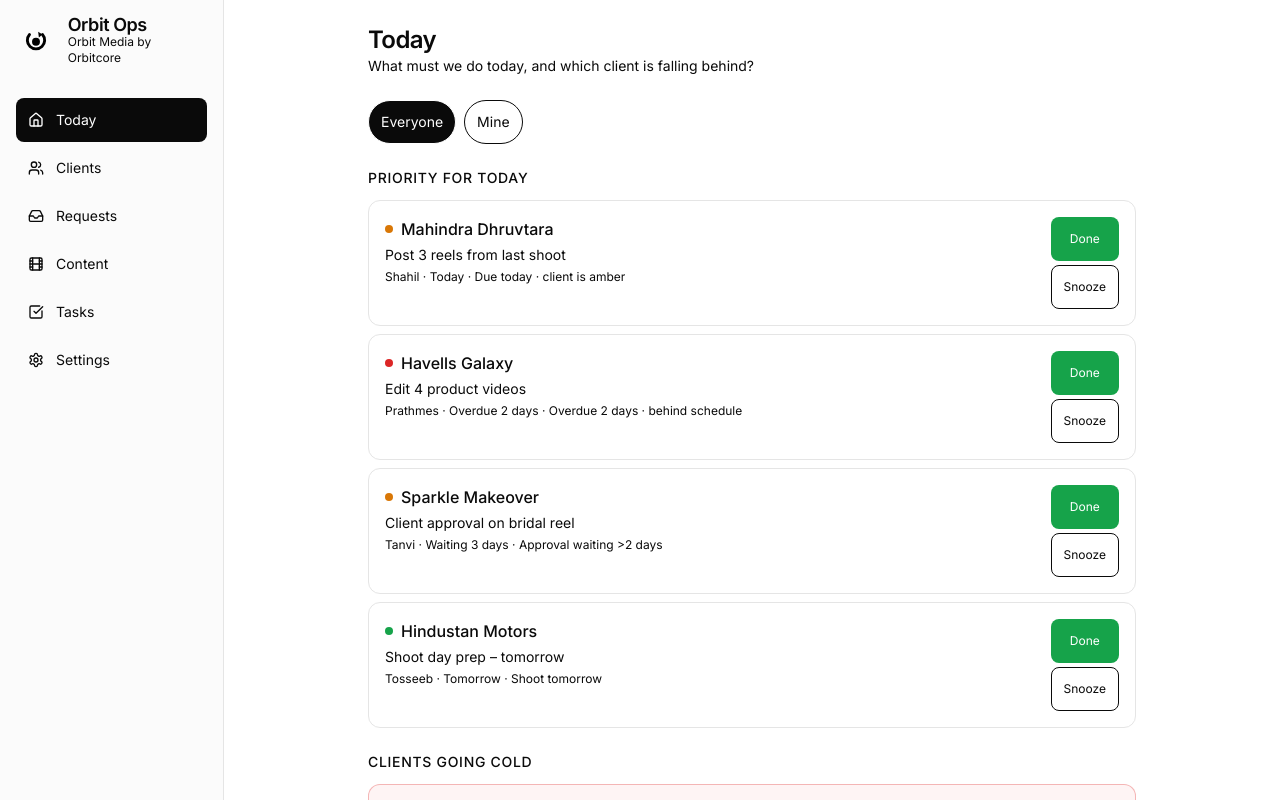
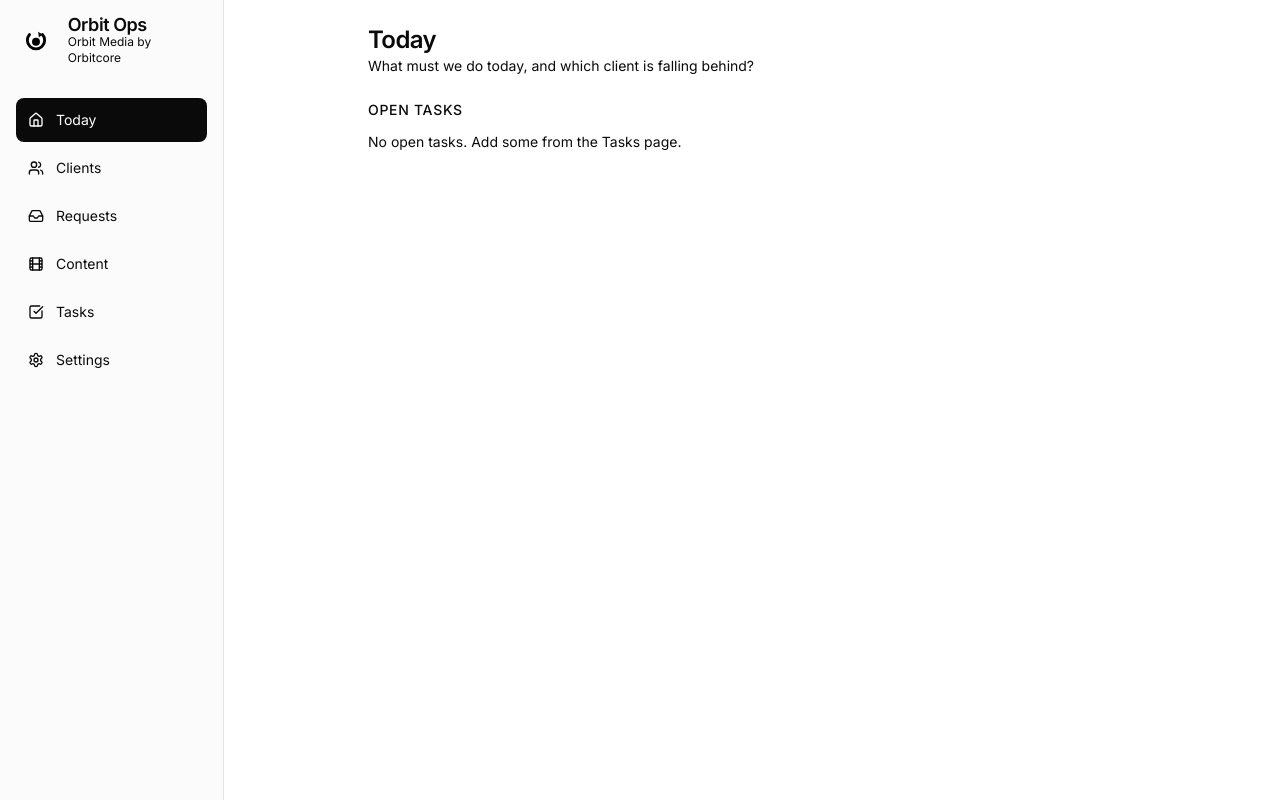
Before and after one commit to rajavikramaditya/orbit-ops, a Next.js app: page /today in a window 1280 px wide. Shown: the top 800 px of the page. Built offline with nearby package versions, Linux system fonts and the light colour scheme.

Commit message:
Update Today page with working Done/Snooze and cold clients

```diff
--- a/src/app/today/page.tsx
+++ b/src/app/today/page.tsx
@@ -1,148 +1,85 @@
 'use client';
 
-import { useState } from "react";
+import { useEffect, useState } from 'react';
+import { loadData, saveData, type Task, type Client } from '@/lib/store';
 
-type PriorityItem = {
-  id: string;
-  client: string;
-  task: string;
-  assignee: string;
-  due: string;
-  score: number;
-  reason: string;
-  health: "green" | "amber" | "red";
+export default function TodayPage() {
+  const [tasks, setTasks] = useState<Task[]>([]);
+  const [clients, setClients] = useState<Client[]>([]);
+
+  const refresh = () => {
+    const data = loadData();
+    setTasks(data.tasks.filter((t: Task) => t.status !== 'done'));
+    setClients(data.clients);
   };
 
-const DEMO_TODAY: PriorityItem[] = [
-  {
-    id: "1",
-    client: "Mahindra Dhruvtara",
-    task: "Post 3 reels from last shoot",
-    assignee: "Shahil",
-    due: "Today",
-    score: 185,
-    reason: "Due today · client is amber",
-    health: "amber",
-  },
-  {
-    id: "2",
-    client: "Havells Galaxy",
-    task: "Edit 4 product videos",
-    assignee: "Prathmes",
-    due: "Overdue 2 days",
-    score: 170,
-    reason: "Overdue 2 days · behind schedule",
-    health: "red",
-  },
-  {
-    id: "3",
-    client: "Sparkle Makeover",
-    task: "Client approval on bridal reel",
-    assignee: "Tanvi",
-    due: "Waiting 3 days",
-    score: 145,
-    reason: "Approval waiting >2 days",
-    health: "amber",
-  },
-  {
-    id: "4",
-    client: "Hindustan Motors",
-    task: "Shoot day prep – tomorrow",
-    assignee: "Tosseeb",
-    due: "Tomorrow",
-    score: 95,
-    reason: "Shoot tomorrow",
-    health: "green",
-  },
-];
+  useEffect(() => { refresh(); }, []);
 
-export default function TodayPage() {
-  const [filter, setFilter] = useState<"mine" | "everyone">("everyone");
+  const markDone = (id: string) => {
+    const data = loadData();
+    const t = data.tasks.find((x: Task) => x.id === id);
+    if (t) t.status = 'done';
+    saveData(data);
+    refresh();
+  };
+
+  const snooze = (id: string) => {
+    const data = loadData();
+    const t = data.tasks.find((x: Task) => x.id === id);
+    if (t) {
+      const d = new Date(t.due);
+      d.setDate(d.getDate() + 1);
+      t.due = d.toISOString().slice(0, 10);
+    }
+    saveData(data);
+    refresh();
+  };
+
+  const coldClients = clients.filter(c => {
+    const days = (Date.now() - new Date(c.lastActivityAt).getTime()) / 86400000;
+    return days >= 7;
+  });
 
   return (
     <div className="max-w-3xl mx-auto space-y-6">
       <header>
         <h1 className="text-2xl font-semibold tracking-tight">Today</h1>
-        <p className="text-sm text-muted-foreground">
-          What must we do today, and which client is falling behind?
-        </p>
+        <p className="text-sm text-muted-foreground">What must we do today, and which client is falling behind?</p>
       </header>
 
-      <div className="flex gap-2">
-        <button
-          onClick={() => setFilter("everyone")}
-          className={`px-3 py-1 text-sm rounded-full border ${filter === "everyone" ? "bg-foreground text-background" : ""}`}
-        >
-          Everyone
-        </button>
-        <button
-          onClick={() => setFilter("mine")}
-          className={`px-3 py-1 text-sm rounded-full border ${filter === "mine" ? "bg-foreground text-background" : ""}`}
-        >
-          Mine
-        </button>
-      </div>
-
       <section>
-        <h2 className="text-sm font-medium uppercase tracking-wider text-muted-foreground mb-3">
-          Priority for today
-        </h2>
+        <h2 className="text-sm font-medium uppercase tracking-wider text-muted-foreground mb-3">Open tasks</h2>
+        {tasks.length === 0 ? (
+          <p className="text-sm text-muted-foreground">No open tasks. Add some from the Tasks page.</p>
+        ) : (
           <div className="space-y-2">
-          {DEMO_TODAY.map((item) => (
-            <div
-              key={item.id}
-              className="flex items-start justify-between gap-3 rounded-xl border border-border p-4"
-            >
-              <div className="flex-1 min-w-0">
-                <div className="flex items-center gap-2">
-                  <span
-                    className={`h-2 w-2 rounded-full ${
-                      item.health === "red"
-                        ? "bg-red"
-                        : item.health === "amber"
-                        ? "bg-amber"
-                        : "bg-green"
-                    }`}
-                  />
-                  <p className="font-medium truncate">{item.client}</p>
-                </div>
-                <p className="text-sm mt-1">{item.task}</p>
-                <p className="text-xs text-muted-foreground mt-1">
-                  {item.assignee} · {item.due} · {item.reason}
-                </p>
+            {tasks.map(t => (
+              <div key={t.id} className="flex items-start justify-between gap-3 rounded-xl border p-4">
+                <div>
+                  <p className="font-medium">{t.title}</p>
+                  <p className="text-xs text-muted-foreground mt-1">{t.assignee} · Due {t.due} · {t.priority}</p>
                 </div>
                 <div className="flex flex-col gap-1">
-                <button className="text-xs px-3 py-1 rounded-lg bg-green text-white">
-                  Done
-                </button>
-                <button className="text-xs px-3 py-1 rounded-lg border">
-                  Snooze
-                </button>
+                  <button onClick={() => markDone(t.id)} className="text-xs px-3 py-1 rounded-lg bg-green text-white">Done</button>
+                  <button onClick={() => snooze(t.id)} className="text-xs px-3 py-1 rounded-lg border">Snooze</button>
                 </div>
               </div>
             ))}
           </div>
+        )}
       </section>
 
+      {coldClients.length > 0 && (
         <section>
-        <h2 className="text-sm font-medium uppercase tracking-wider text-muted-foreground mb-3">
-          Clients going cold
-        </h2>
-        <div className="rounded-xl border border-red/30 bg-red/5 p-4">
-          <p className="font-medium">Purwar Electricals</p>
-          <p className="text-sm text-muted-foreground">Last activity 9 days ago</p>
+          <h2 className="text-sm font-medium uppercase tracking-wider text-muted-foreground mb-3">Clients going cold</h2>
+          {coldClients.map(c => (
+            <div key={c.id} className="rounded-xl border border-red/30 bg-red/5 p-4 mb-2">
+              <p className="font-medium">{c.name}</p>
+              <p className="text-sm text-muted-foreground">Last activity {Math.floor((Date.now() - new Date(c.lastActivityAt).getTime()) / 86400000)} days ago</p>
             </div>
+          ))}
         </section>
-
-      <section>
-        <h2 className="text-sm font-medium uppercase tracking-wider text-muted-foreground mb-3">
-          Today&apos;s shoot
-        </h2>
-        <div className="rounded-xl border p-4">
-          <p className="font-medium">No shoot scheduled today</p>
-          <p className="text-sm text-muted-foreground">Next: Hindustan Motors tomorrow</p>
-        </div>
-      </section>
+      )}
     </div>
   );
 }
```
Lines whose indentation alone changed are shown as unchanged.
